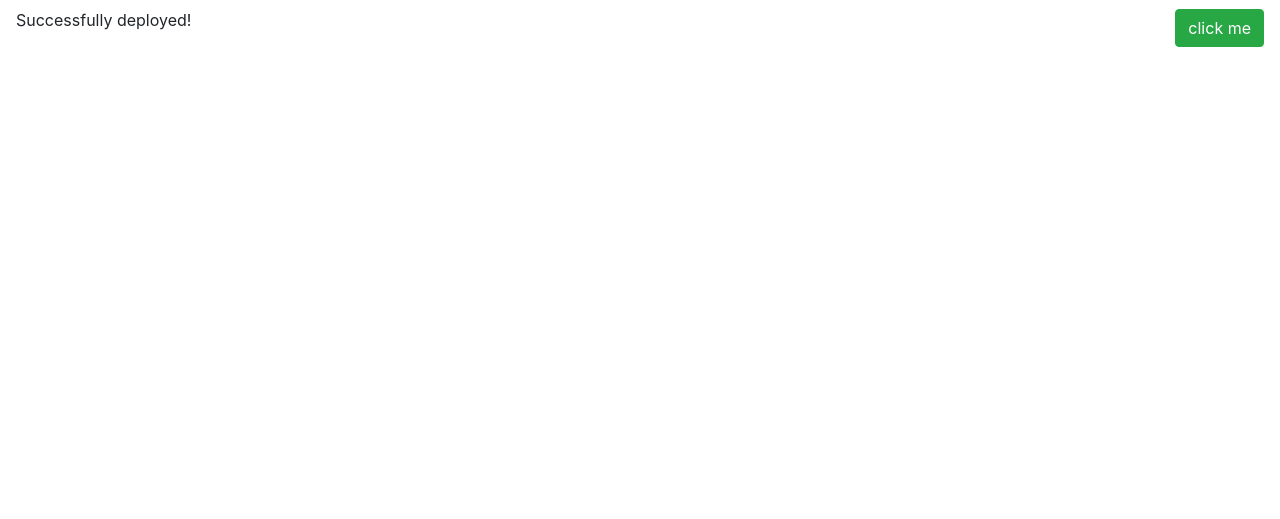
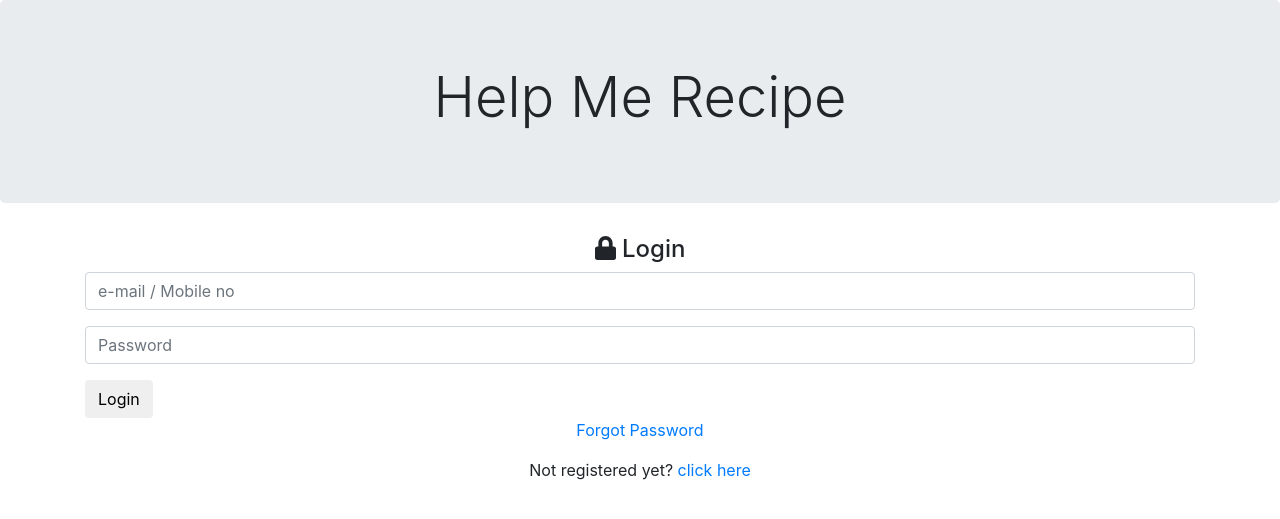
Before and after one commit to abigehl/Cs307GroupProject, a Python web app: template templates/main.html in a window 1280 px wide. Shown: the top 519 px of the page. Run offline with Jinja, Linux system fonts and the light colour scheme; the template is opened without the code that fills it, so the values that code supplies are empty; some libraries are stand-ins or nearby versions.

Commit message:
basic login template

```diff
--- a/templates/main.html
+++ b/templates/main.html
@@ -24,11 +24,34 @@
 </head>
 <body>
 
-<!-- Navigation -->
-<nav class="navbar navbbar-expand-md navbar-light bbg-light sticky-top">
-	<p>Successfully deployed!</p>
-	<button class="btn btn-success" onclick="$(this).hide();">click me</button>
-</nav>
+	<!-- Navigation -->
+	<div class="jumbotron">
+		<h1 class="display-4 text-center">Help Me Recipe</h1>
+	</div>
+
+	<div class="container">
+
+	    <div class="login-popup-heading text-center">
+	        <h4><i class="fa fa-lock" aria-hidden="true"></i> Login </h4>
+	    </div>
+
+	    <form id="loginMember" role="form" action="" method="post">
+	        <div class="form-group">
+	            <input type="text" class="form-control" id="user_id" placeholder="e-mail / Mobile no" name="username">
+	        </div>
+	        <div class="form-group">
+	            <input type="password" class="form-control" id="password" placeholder="Password" name="password">
+	        </div>
+	        <button type="submit" class="btn btn-default login-popup-btn" name="submit" value="1">Login</button>
+	    </form>
+
+	    <div class="form-group text-center">
+
+	    <a class="pwd-forget" href="javascript:void(0)" id="open_forgotPassword">Forgot Password</a>
+	    </div>
+	    <div class="text-center">Not registered yet? <a href="http://192.168.50.34/abcc/membership-application">click here</a></div>
+
+	</div>
 
 </body>
 </html>
```
